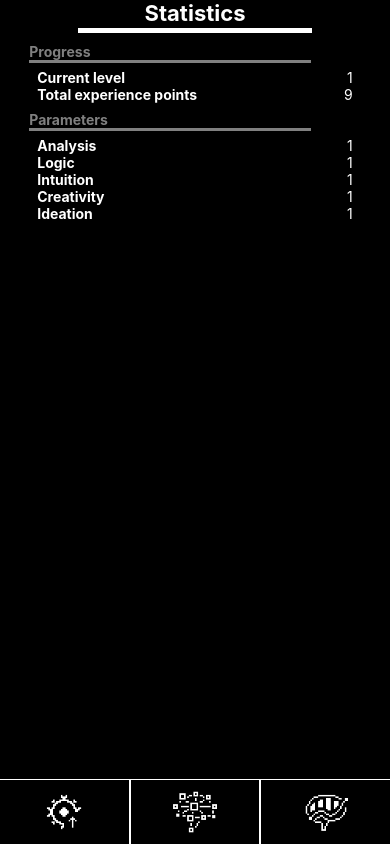
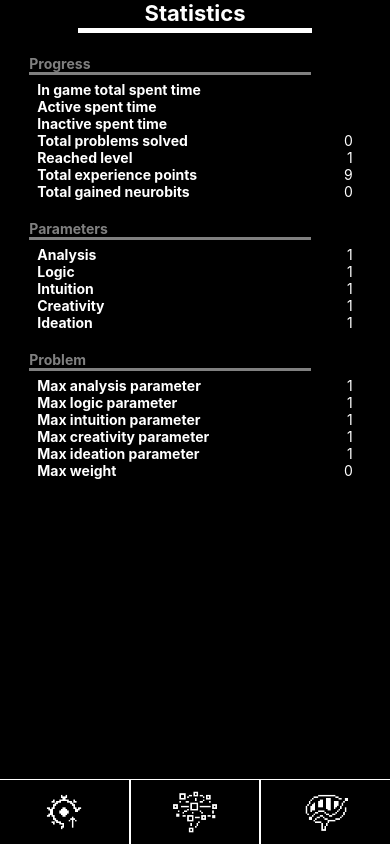
Before and after one commit to Dozixary57/mind-hold-mobile-project, a React Native app: screen /StatisticsScreen in a window 390 px wide. Built offline with nearby package versions, Linux system fonts and the light colour scheme.

Commit message:
Added accounting for new statistical data. The "Problem Generation" has been slightly improved.

```diff
--- a/src/contexts/GlobalValuesContext.tsx
+++ b/src/contexts/GlobalValuesContext.tsx
@@ -32,6 +32,17 @@ export interface IGlobalValues {
     creativity: number;
     ideation: number;
   };
+  statistics: {
+    totalInGameTime: number;
+    totalSolvedProblems: number;
+    totalGainedNeurobits: number;
+    maxProblemAnalysisParameter: number;
+    maxProblemLogicParameter: number;
+    maxProblemIntuitionParameter: number;
+    maxProblemCreativityParameter: number;
+    maxProblemIdeationParameter: number;
+    maxProblemWeight: number;
+  }
 }
 
 interface GlobalValuesProviderProps {
@@ -89,6 +100,17 @@ const initialValues: IGlobalValues = {
     intuition: 1,
     creativity: 1,
     ideation: 1,
+  },
+  statistics: {
+    totalInGameTime: 0,
+    totalSolvedProblems: 0,
+    totalGainedNeurobits: 0,
+    maxProblemAnalysisParameter: 1,
+    maxProblemLogicParameter: 1,
+    maxProblemIntuitionParameter: 1,
+    maxProblemCreativityParameter: 1,
+    maxProblemIdeationParameter: 1,
+    maxProblemWeight: 0,
   },
 };
 
--- a/src/screens/StatisticsScreen.tsx
+++ b/src/screens/StatisticsScreen.tsx
@@ -1,5 +1,5 @@
 import React from "react";
-import { View, Text, StyleSheet } from "react-native";
+import { View, Text, StyleSheet, ScrollView } from "react-native";
 import gStyles from "../styles/styles";
 import { useGlobalValues } from "../contexts/GlobalValuesContext";
 import { LevelCalculate } from "../tools/LevelAndExperienceCalculating";
@@ -13,7 +13,7 @@ const StatisticsScreen = () => {
     <View style={gStyles.ScreenContainer_start}>
       <Text style={gStyles.bigHeader}>Statistics</Text>
       <View style={gStyles.separator} />
-      <View style={styles.statsList}>
+      <ScrollView style={styles.statsList}>
         {/* <Text style={gStyles.simpleHeader}>General Stats</Text> */}
 
         <View style={gStyles.subsectionTitleSeparator_container}>
@@ -21,12 +21,32 @@ const StatisticsScreen = () => {
           <View style={gStyles.subsectionTitleSeparator_line} />
         </View>
         <View style={styles.statsItem}>
-          <Text style={styles.statsTitle}>Current level</Text>
+          <Text style={styles.statsTitle}>In game total spent time</Text>
+          {/* <Text style={styles.statsValue}>{values.lvl_experience}</Text> */}
+        </View>
+        <View style={styles.statsItem}>
+          <Text style={styles.statsTitle}>Active spent time</Text>
+          {/* <Text style={styles.statsValue}>{values.lvl_experience}</Text> */}
+        </View>
+        <View style={styles.statsItem}>
+          <Text style={styles.statsTitle}>Inactive spent time</Text>
+          {/* <Text style={styles.statsValue}>{values.lvl_experience}</Text> */}
+        </View>
+        <View style={styles.statsItem}>
+          <Text style={styles.statsTitle}>Total problems solved</Text>
+          <Text style={styles.statsValue}>{values.statistics.totalSolvedProblems}</Text>
+        </View>
+        <View style={styles.statsItem}>
+          <Text style={styles.statsTitle}>Reached level</Text>
           <Text style={styles.statsValue}>{LevelCalculate(values.lvl_experience)}</Text>
         </View>
         <View style={styles.statsItem}>
           <Text style={styles.statsTitle}>Total experience points</Text>
           <Text style={styles.statsValue}>{values.lvl_experience}</Text>
+        </View>
+        <View style={styles.statsItem}>
+          <Text style={styles.statsTitle}>Total gained neurobits</Text>
+          <Text style={styles.statsValue}>{values.statistics.totalGainedNeurobits}</Text>
         </View>
 
         <View style={gStyles.subsectionTitleSeparator_container}>
@@ -54,7 +74,36 @@ const StatisticsScreen = () => {
           <Text style={styles.statsValue}>{values.core_parameters.ideation}</Text>
         </View>
 
-      </View>
+        <View style={gStyles.subsectionTitleSeparator_container}>
+          <Text style={gStyles.subsectionTitleSeparator_text}>Problem</Text>
+          <View style={gStyles.subsectionTitleSeparator_line} />
+        </View>
+        <View style={styles.statsItem}>
+          <Text style={styles.statsTitle}>Max analysis parameter</Text>
+          <Text style={styles.statsValue}>{values.statistics.maxProblemAnalysisParameter}</Text>
+        </View>
+        <View style={styles.statsItem}>
+          <Text style={styles.statsTitle}>Max logic parameter</Text>
+          <Text style={styles.statsValue}>{values.statistics.maxProblemLogicParameter}</Text>
+        </View>
+        <View style={styles.statsItem}>
+          <Text style={styles.statsTitle}>Max intuition parameter</Text>
+          <Text style={styles.statsValue}>{values.statistics.maxProblemIntuitionParameter}</Text>
+        </View>
+        <View style={styles.statsItem}>
+          <Text style={styles.statsTitle}>Max creativity parameter</Text>
+          <Text style={styles.statsValue}>{values.statistics.maxProblemCreativityParameter}</Text>
+        </View>
+        <View style={styles.statsItem}>
+          <Text style={styles.statsTitle}>Max ideation parameter</Text>
+          <Text style={styles.statsValue}>{values.statistics.maxProblemIdeationParameter}</Text>
+        </View>
+        <View style={styles.statsItem}>
+          <Text style={styles.statsTitle}>Max weight</Text>
+          <Text style={styles.statsValue}>{values.statistics.maxProblemWeight}</Text>
+        </View>
+
+      </ScrollView>
     </View >
   );
 };
--- a/src/styles/styles.ts
+++ b/src/styles/styles.ts
@@ -47,7 +47,7 @@ const gStyles = StyleSheet.create({
     flexDirection: 'column',
     alignItems: 'flex-start',
     justifyContent: 'center',
-    paddingTop: 8,
+    paddingTop: 20,
     paddingBottom: 6,
     opacity: 0.5,
   },
--- a/src/utils/ProblemGenerator.tsx
+++ b/src/utils/ProblemGenerator.tsx
@@ -302,6 +302,10 @@ const calculateProblemWeightOnParameters = (problemValue: IProblem, userValue: I
     calculatedWeight += (calculatedWeight * calculateWeightDifference(userParamWeight, problemParamWeight)) / 100;
   });
 
+  if (calculatedWeight < (problemValue.weight / 100 * 10)) {
+    return Math.round(problemValue.weight / 100 * 10);
+  }
+
   return Math.round(calculatedWeight);
 };
 
@@ -325,6 +329,7 @@ const generateProblem = (): IProblem => {
     creativity: location.weight + extra.weight,
     ideation: descriptor.weight + objective.weight,
   };
+
   return {
     title: `Проблема #${generateProblemNumber()}`,
     description: `${location.text} ${descriptor.text} ${event.text} ${character.text} ${emotion.text} ${subject.text} ${extra.text} ${action.text} ${objective.text} ${outcome.text}`,
@@ -388,6 +393,23 @@ const ProblemGenerator = () => {
           units: valuesRef.current.core_storage.units + problem.reward.neurobits > valuesRef.current.core_storage.capacity ? valuesRef.current.core_storage.capacity : valuesRef.current.core_storage.units + problem.reward.neurobits
         },
         lvl_experience: valuesRef.current.lvl_experience + problem.reward.expirience,
+        statistics: {
+          ...valuesRef.current.statistics,
+          totalSolvedProblems: valuesRef.current.statistics.totalSolvedProblems + 1,
+          totalGainedNeurobits:
+            valuesRef.current.statistics.totalGainedNeurobits +
+            ((valuesRef.current.core_storage.units + problem.reward.neurobits) >
+              (valuesRef.current.core_storage.capacity - valuesRef.current.core_storage.units) ?
+              (valuesRef.current.core_storage.capacity - valuesRef.current.core_storage.units)
+              :
+              problem.reward.neurobits),
+          maxProblemAnalysisParameter: Math.max(valuesRef.current.statistics.maxProblemAnalysisParameter, problem.parameters.analysis),
+          maxProblemLogicParameter: Math.max(valuesRef.current.statistics.maxProblemLogicParameter, problem.parameters.logic),
+          maxProblemIntuitionParameter: Math.max(valuesRef.current.statistics.maxProblemIntuitionParameter, problem.parameters.intuition),
+          maxProblemCreativityParameter: Math.max(valuesRef.current.statistics.maxProblemCreativityParameter, problem.parameters.creativity),
+          maxProblemIdeationParameter: Math.max(valuesRef.current.statistics.maxProblemIdeationParameter, problem.parameters.ideation),
+          maxProblemWeight: Math.max(valuesRef.current.statistics.maxProblemWeight, problemWeight),
+        },
       });
       setShouldUpdateValues(false);
     }
--- a/src/utils/gameLogic.ts
+++ b/src/utils/gameLogic.ts
@@ -7,8 +7,8 @@ export const useGameLoop = () => {
 
   //
   // useEffect(() => {
-  //   valuesRef.current.core_generator.amount = 100;
-  //   valuesRef.current.core_generator.rate = 1;
+  //   valuesRef.current.core_generator.amount = 25;
+  //   valuesRef.current.core_generator.rate = 2;
   // }, [])
   //
 
```
